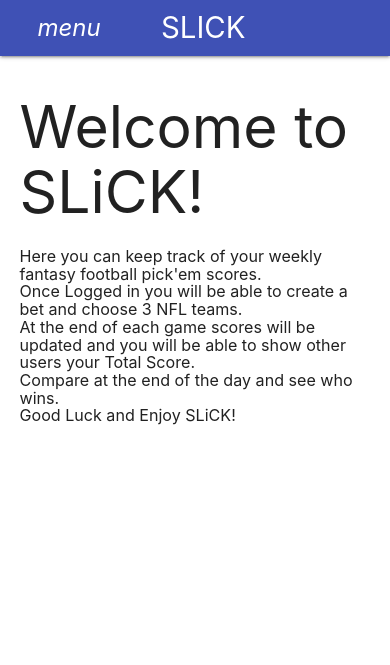
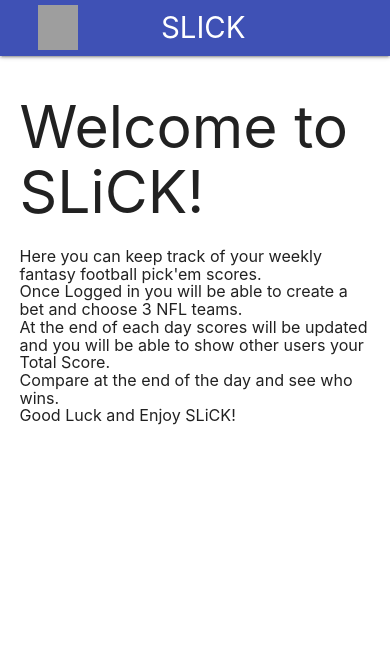
Before and after one commit to sparklingwaterlemon/Project-3-SLiCK, a Django app: page / in a window 390 px wide. Shown: the top 665 px of the page. Run offline with Django 4.2, Linux system fonts and the light colour scheme; grey boxes are pictures that could not be loaded.

Commit message:
added nav's code - 'responsive image for link' , added linch's code - 'update in head'

```diff
--- a/main_app/templates/base.html
+++ b/main_app/templates/base.html
@@ -1,6 +1,7 @@
 {% load static %}
 <!DOCTYPE html>
 <html lang="en">
+
 <head>
 
   <script src="https://ajax.googleapis.com/ajax/libs/jquery/3.5.1/jquery.min.js"></script>
@@ -10,8 +11,8 @@
     $('.collapsible').collapsible();
   });
   $(document).ready(function(){
-    $('.sidenav').sidenav();
-  });
+      $('.sidenav').sidenav();
+    });
   </script>
 
 
@@ -26,14 +27,21 @@
   <link rel="stylesheet" type="text/css" href="{% static 'css/style.css' %}">
 </head>
 
+
+
+
+
+
+
+
 <body>
 
   <div class="navbar-fixed">
     <nav class="nav-wrapper indigo">
       <div class="container">
-        <a href="/" class=" brand-logo">&nbsp;&nbsp;SLICK</a>
+        <a href="/" class=" brand-logo">&nbsp;&nbsp;SLICK </a>
         <a href="/" class="sidenav-trigger" data-target="mobile-links">
-          <i class="material-icons">menu</i>
+          <i class="material-icons"><img src="https://i.imgur.com/auaSiZo.png" style="height: 50px; width: 40px; padding-top: 5px;""></i>
         </a>
         <ul class="right hide-on-med-and-down">
           {% if user.is_authenticated %}
@@ -61,9 +69,6 @@
     <li><a href="{% url 'login' %}">Log In</a></li>
   {% endif %}
   </ul>
-
-
-
   <main class="container">
     {% block content %}
     {% endblock %}
@@ -79,4 +84,5 @@
 
 
 </body>
+
 </html>
--- a/main_app/templates/home.html
+++ b/main_app/templates/home.html
@@ -6,7 +6,7 @@
 <h6 ><div>
     Here you can keep track of your weekly fantasy football pick'em scores.<br>
     Once Logged in you will be able to create a bet and choose 3 NFL teams.<br>
-    At the end of each game scores will be updated and you will be able to show other users your Total Score.<br>
+    At the end of each day scores will be updated and you will be able to show other users your Total Score.<br>
     Compare at the end of the day and see who wins.<br>
     Good Luck and Enjoy SLiCK!
 </div></h6>
```
